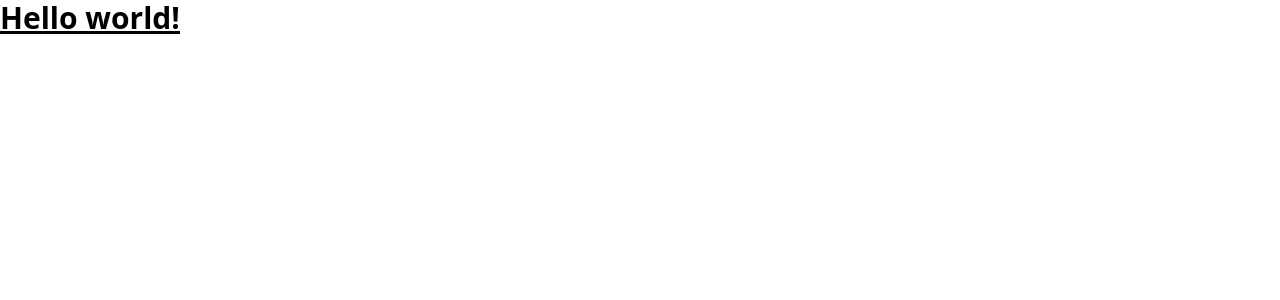
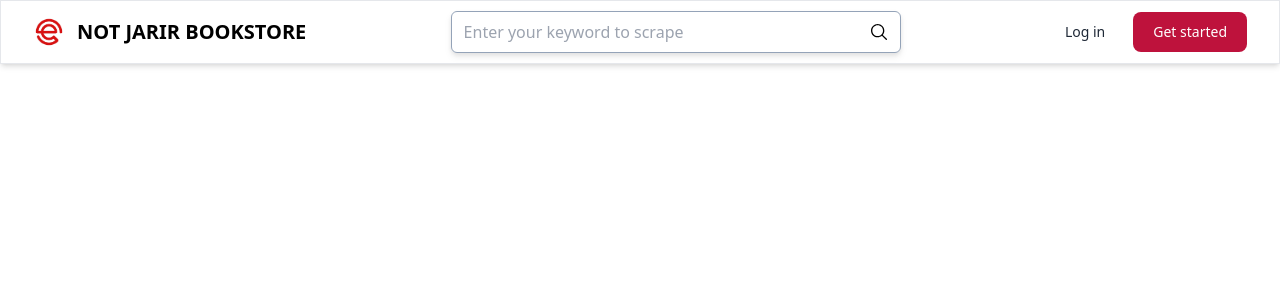
Before and after one commit to YazidKurdi/proxidize-scraper-frontend, a Vue app: page / in a window 1280 px wide. Shown: the top 300 px of the page. Built offline with nearby package versions, Linux system fonts and the light colour scheme.

Commit message:
primary color

```diff
--- a/src/App.vue
+++ b/src/App.vue
@@ -1,11 +1,12 @@
 <script setup>
+import ChildComponent from './components/Header.vue'
 
 </script>
 
 <template>
-  <h1 class="text-3xl font-bold underline">
-    Hello world!
-  </h1>
+  <div>
+    <ChildComponent />
+  </div>
 </template>
 
 <style scoped>
--- /dev/null
+++ b/src/components/Header.vue
@@ -0,0 +1,43 @@
+<template>
+    <header class="border-gray-200 border shadow-md">
+        <nav class="bg-white px-4 lg:px-6 py-2.5">
+            <div class="flex flex-wrap justify-between items-center mx-auto max-w-screen-xl">
+                <a href="#" class="flex items-center">
+                    <img src="@/assets/e-logo.png" class="mr-1 h-6 sm:h-9" alt="Not Jarir Logo" />
+                    <span class="self-center text-xl font-semibold whitespace-nowrap">NOT JARIR BOOKSTORE</span>
+                </a>
+                <div class="hidden justify-between items-center lg:flex min-w-[450px]">
+                    <form class="w-full">
+                        <label class="relative block">
+                            <input
+                                class="w-full bg-white placeholder:font-italitc border border-slate-400 drop-shadow-md rounded-md py-2 pl-3 pr-10 focus:outline-none"
+                                placeholder="Enter your keyword to scrape" type="text" />
+                            <span class="absolute inset-y-0 right-0 flex items-center pr-3">
+                                <svg class="h-5 w-5 fill-black" xmlns="http://www.w3.org/2000/svg" x="0px" y="0px"
+                                    width="30" height="30" viewBox="0 0 30 30">
+                                    <path
+                                        d="M 13 3 C 7.4889971 3 3 7.4889971 3 13 C 3 18.511003 7.4889971 23 13 23 C 15.396508 23 17.597385 22.148986 19.322266 20.736328 L 25.292969 26.707031 A 1.0001 1.0001 0 1 0 26.707031 25.292969 L 20.736328 19.322266 C 22.148986 17.597385 23 15.396508 23 13 C 23 7.4889971 18.511003 3 13 3 z M 13 5 C 17.430123 5 21 8.5698774 21 13 C 21 17.430123 17.430123 21 13 21 C 8.5698774 21 5 17.430123 5 13 C 5 8.5698774 8.5698774 5 13 5 z">
+                                    </path>
+                                </svg>
+                            </span>
+                        </label>
+                    </form>
+                </div>
+                <div class="flex items-center">
+                    <a href="#"
+                        class="text-gray-800 hover:bg-gray-50 focus:ring-4 focus:ring-gray-300 font-medium rounded-lg text-sm px-4 lg:px-5 py-2 lg:py-2.5 mr-2 focus:outline-non">Log
+                        in</a>
+                    <a href="#"
+                        class="text-white bg-primary-700 hover:bg-primary-900 focus:ring-4 focus:ring-primary-300 font-medium rounded-lg text-sm px-4 lg:px-5 py-2 lg:py-2.5 mr-2 focus:outline-none">Get
+                        started</a>
+                </div>
+            </div>
+        </nav>
+    </header>
+</template>
+
+<script setup>
+
+</script>
+
+<style lang="scss" scoped></style>
--- a/tailwind.config.js
+++ b/tailwind.config.js
@@ -5,7 +5,11 @@ export default {
     "./src/**/*.{vue,js,ts,jsx,tsx}",
   ],
   theme: {
-    extend: {},
+    extend: {
+      colors: {
+        primary: {"50":"#fff1f2","100":"#ffe4e6","200":"#fecdd3","300":"#fda4af","400":"#fb7185","500":"#f43f5e","600":"#e11d48","700":"#be123c","800":"#9f1239","900":"#881337","950":"#4c0519"}
+      }
+    },
   },
   plugins: [],
 }
--- a/vite.config.js
+++ b/vite.config.js
@@ -1,7 +1,17 @@
-import { defineConfig } from 'vite'
-import vue from '@vitejs/plugin-vue'
+import { defineConfig } from 'vite';
+import vue from '@vitejs/plugin-vue';
+import path from 'path'; // Import the path module
 
-// https://vitejs.dev/config/
+// Add this function to generate the alias
+function pathResolve(dir) {
+  return path.resolve(__dirname, '.', dir);
+}
+
 export default defineConfig({
   plugins: [vue()],
-})
+  resolve: {
+    alias: {
+      '@': pathResolve('src'), // This creates an alias for the "src" directory
+    },
+  },
+});
```
Also changed, not shown: src/assets/e-logo.png (added).
